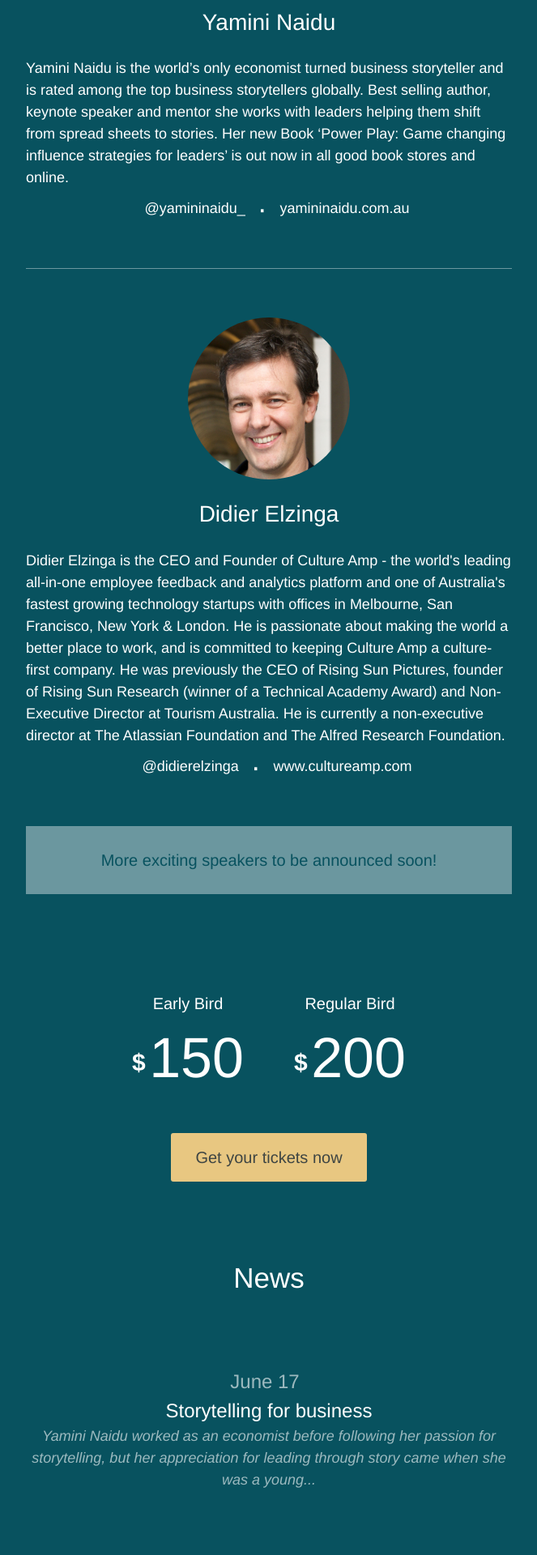
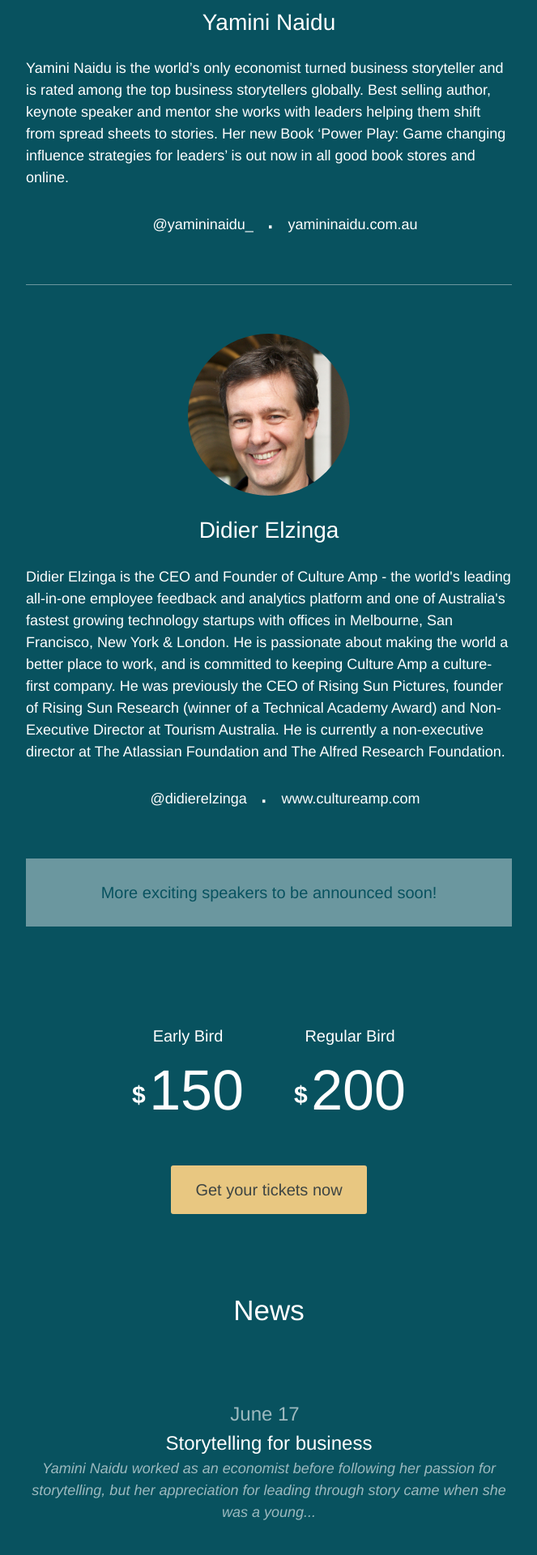
Before and after one commit to sa-github-cxdmelb2016/sa-github-cxdmelb2016.github.io, a Jekyll site: the page built from index.html, in a window 1280 px wide. Shown: the part 1994-3914 px from the top of the page at 81% size, without its empty margins (308-971 px from the left). Built offline with Jekyll 4.4.1, drawn with Linux system fonts in a browser that asks for light colours; some web fonts are replaced.

Commit message:
Fixes alignment issue

```diff
--- a/_sass/_speakers.scss
+++ b/_sass/_speakers.scss
@@ -60,6 +60,7 @@
     &__contact {
       display: inline-block;
       font-size: $text-size;
+      margin-top: 20px;
       &:after {
         content: "\00b7";
         font-size: 2em;
@@ -70,6 +71,9 @@
       }
       &:last-of-type:after {
         content: "";
+        position: static;
+        margin: auto;
+        font-size: 1em;
       }
     }
   }
```
